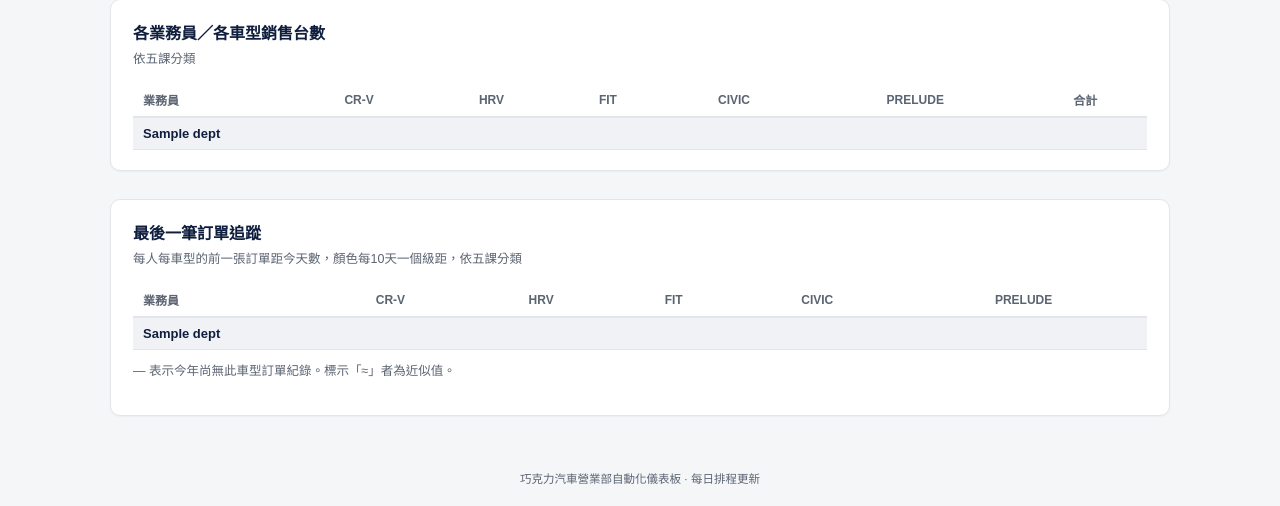
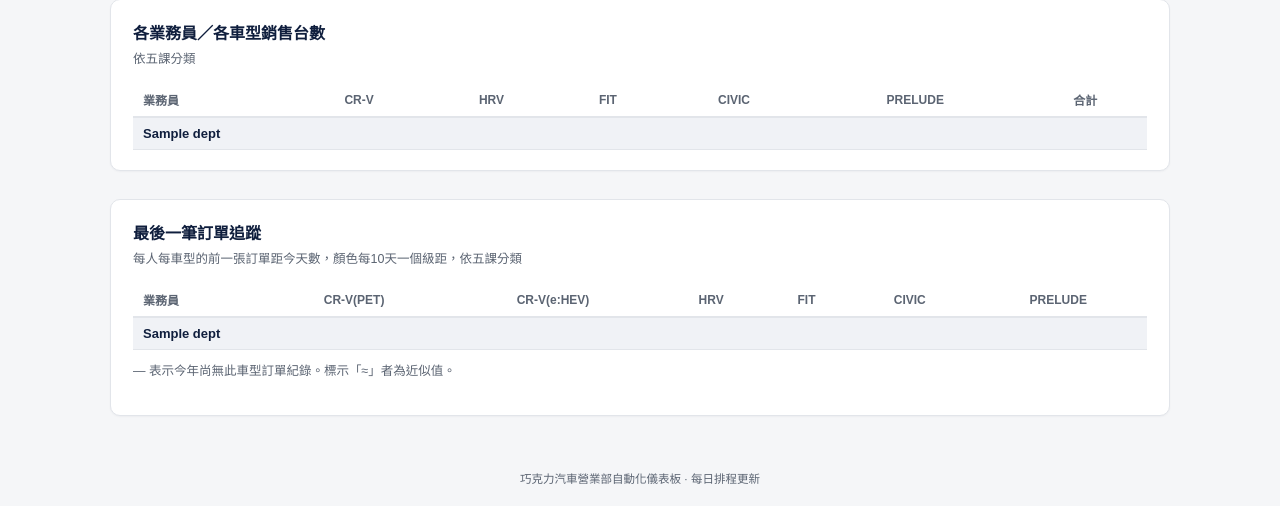
Before and after one commit to hsin0801/line-reminder-bot, a Flask app: template templates/combined_dashboard.html in a window 1280 px wide. Shown: the part 1279-1785 px from the top of the page. Run offline with Flask 3, Linux system fonts and the light colour scheme; the template is opened without the code that fills it: most values are stand-ins (such as "Sample title", 1, 10 or a date in 2020).

Commit message:
Add files via upload

```diff
--- a/templates/combined_dashboard.html
+++ b/templates/combined_dashboard.html
@@ -174,16 +174,16 @@
   <h2>最後一筆訂單追蹤</h2>
   <p class="desc">每人每車型的前一張訂單距今天數，顏色每10天一個級距</p>
   <table>
-    <thead><tr><th style="text-align:left">業務員</th><th>CR-V</th><th>HRV</th><th>FIT</th><th>CIVIC</th><th>PRELUDE</th></tr></thead>
+    <thead><tr><th style="text-align:left">業務員</th><th>CR-V(PET)</th><th>CR-V(e:HEV)</th><th>HRV</th><th>FIT</th><th>CIVIC</th><th>PRELUDE</th></tr></thead>
     <tbody>
     {% for dept, members in y.team_structure.items() %}
-      <tr class="dept-row"><td class="name" colspan="6">{{ dept }}</td></tr>
+      <tr class="dept-row"><td class="name" colspan="7">{{ dept }}</td></tr>
       {% for name in members %}
         {% set models = y.last_order_tracking.get(name) %}
         {% if models %}
         <tr>
           <td class="name">{{ name }}</td>
-          {% for m in ['CR-V','HRV','FIT','CIVIC','PRELUDE'] %}
+          {% for m in ['CR-V(PET)','CR-V(e:HEV)','HRV','FIT','CIVIC','PRELUDE'] %}
             {% set info = models.get(m) %}
             {% if info %}
               {% set d = info.days_since %}
@@ -327,12 +327,12 @@
   <h2>最後一筆訂單追蹤</h2>
   <p class="desc">每人每車型的前一張訂單距今天數，顏色每10天一個級距</p>
   <table>
-    <thead><tr><th style="text-align:left">業務員</th><th>CR-V</th><th>HRV</th><th>FIT</th><th>CIVIC</th><th>PRELUDE</th></tr></thead>
+    <thead><tr><th style="text-align:left">業務員</th><th>CR-V(PET)</th><th>CR-V(e:HEV)</th><th>HRV</th><th>FIT</th><th>CIVIC</th><th>PRELUDE</th></tr></thead>
     <tbody>
     {% for name, models in g.last_order_tracking.items() %}
       <tr>
         <td class="name">{{ name }}</td>
-        {% for m in ['CR-V','HRV','FIT','CIVIC','PRELUDE'] %}
+        {% for m in ['CR-V(PET)','CR-V(e:HEV)','HRV','FIT','CIVIC','PRELUDE'] %}
           {% set info = models.get(m) %}
           {% if info %}
             {% set d = info.days_since %}
@@ -486,16 +486,16 @@
   <h2>最後一筆訂單追蹤</h2>
   <p class="desc">每人每車型的前一張訂單距今天數，顏色每10天一個級距，依五課分類</p>
   <table>
-    <thead><tr><th style="text-align:left">業務員</th><th>CR-V</th><th>HRV</th><th>FIT</th><th>CIVIC</th><th>PRELUDE</th></tr></thead>
+    <thead><tr><th style="text-align:left">業務員</th><th>CR-V(PET)</th><th>CR-V(e:HEV)</th><th>HRV</th><th>FIT</th><th>CIVIC</th><th>PRELUDE</th></tr></thead>
     <tbody>
     {% for dept, members in f.faren_team_structure.items() %}
-      <tr class="dept-row"><td class="name" colspan="6">{{ dept }}</td></tr>
+      <tr class="dept-row"><td class="name" colspan="7">{{ dept }}</td></tr>
       {% for name in members %}
         {% set models = f.last_order_tracking_all.get(name) %}
         {% if models %}
         <tr>
           <td class="name">{{ name }}</td>
-          {% for m in ['CR-V','HRV','FIT','CIVIC','PRELUDE'] %}
+          {% for m in ['CR-V(PET)','CR-V(e:HEV)','HRV','FIT','CIVIC','PRELUDE'] %}
             {% set info = models.get(m) %}
             {% if info %}
               {% set d = info.days_since %}
--- a/templates/faren_dashboard.html
+++ b/templates/faren_dashboard.html
@@ -168,16 +168,16 @@
   <h2>最後一筆訂單追蹤</h2>
   <p class="desc">每人每車型的前一張訂單距今天數，顏色每10天一個級距，依五課分類</p>
   <table>
-    <thead><tr><th style="text-align:left">業務員</th><th>CR-V</th><th>HRV</th><th>FIT</th><th>CIVIC</th><th>PRELUDE</th></tr></thead>
+    <thead><tr><th style="text-align:left">業務員</th><th>CR-V(PET)</th><th>CR-V(e:HEV)</th><th>HRV</th><th>FIT</th><th>CIVIC</th><th>PRELUDE</th></tr></thead>
     <tbody>
     {% for dept, members in data.faren_team_structure.items() %}
-      <tr class="dept-row"><td class="name" colspan="6">{{ dept }}</td></tr>
+      <tr class="dept-row"><td class="name" colspan="7">{{ dept }}</td></tr>
       {% for name in members %}
         {% set models = data.last_order_tracking_all.get(name) %}
         {% if models %}
         <tr>
           <td class="name">{{ name }}</td>
-          {% for m in ['CR-V','HRV','FIT','CIVIC','PRELUDE'] %}
+          {% for m in ['CR-V(PET)','CR-V(e:HEV)','HRV','FIT','CIVIC','PRELUDE'] %}
             {% set info = models.get(m) %}
             {% if info %}
               {% set d = info.days_since %}
--- a/templates/yongkang_dashboard.html
+++ b/templates/yongkang_dashboard.html
@@ -158,16 +158,16 @@
   <h2>最後一筆訂單追蹤</h2>
   <p class="desc">每人每車型的前一張訂單距今天數，顏色每10天一個級距</p>
   <table>
-    <thead><tr><th style="text-align:left">業務員</th><th>CR-V</th><th>HRV</th><th>FIT</th><th>CIVIC</th><th>PRELUDE</th></tr></thead>
+    <thead><tr><th style="text-align:left">業務員</th><th>CR-V(PET)</th><th>CR-V(e:HEV)</th><th>HRV</th><th>FIT</th><th>CIVIC</th><th>PRELUDE</th></tr></thead>
     <tbody>
     {% for dept, members in data.team_structure.items() %}
-      <tr class="dept-row"><td class="name" colspan="6">{{ dept }}</td></tr>
+      <tr class="dept-row"><td class="name" colspan="7">{{ dept }}</td></tr>
       {% for name in members %}
         {% set models = data.last_order_tracking.get(name) %}
         {% if models %}
         <tr>
           <td class="name">{{ name }}</td>
-          {% for m in ['CR-V','HRV','FIT','CIVIC','PRELUDE'] %}
+          {% for m in ['CR-V(PET)','CR-V(e:HEV)','HRV','FIT','CIVIC','PRELUDE'] %}
             {% set info = models.get(m) %}
             {% if info %}
               {% set d = info.days_since %}
```
